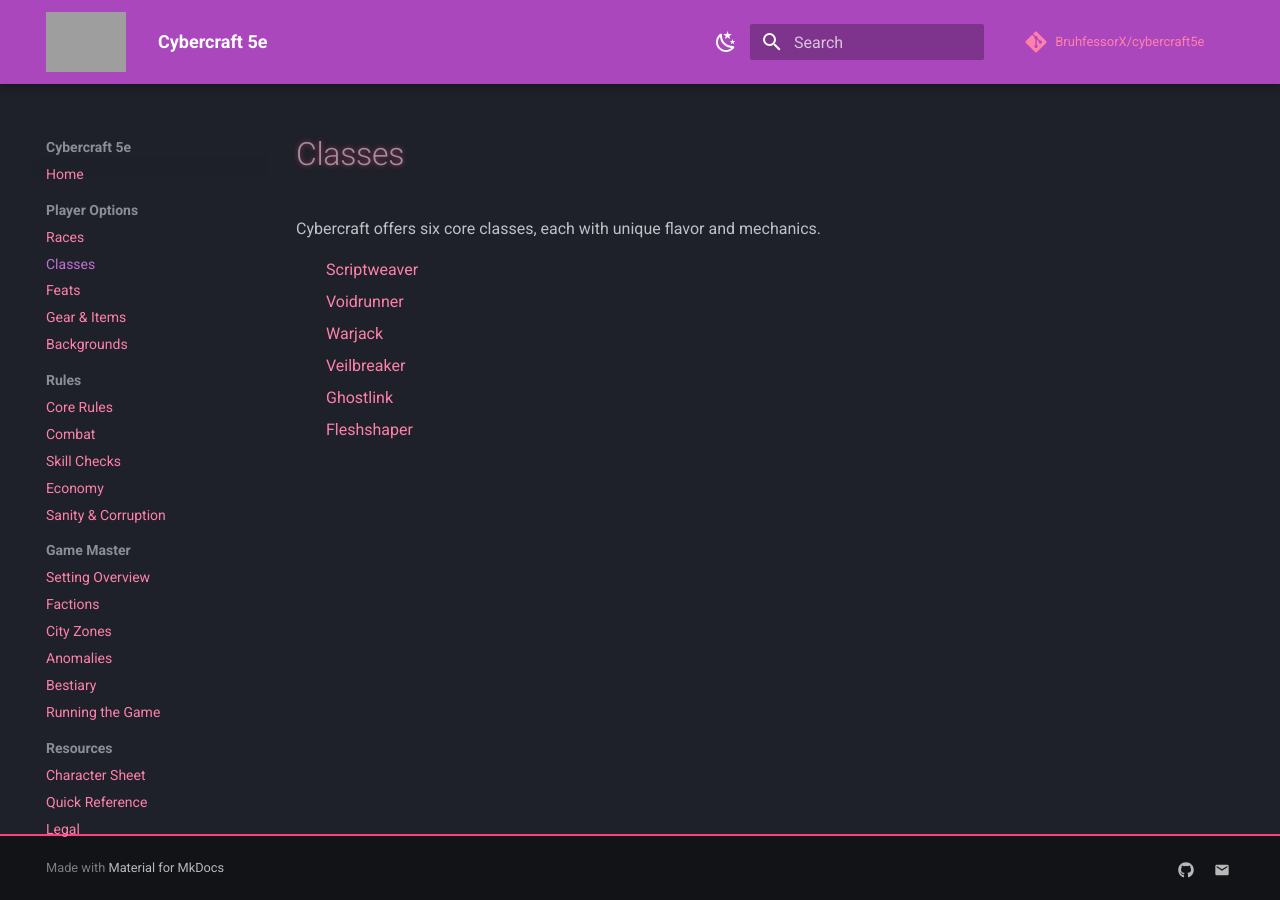
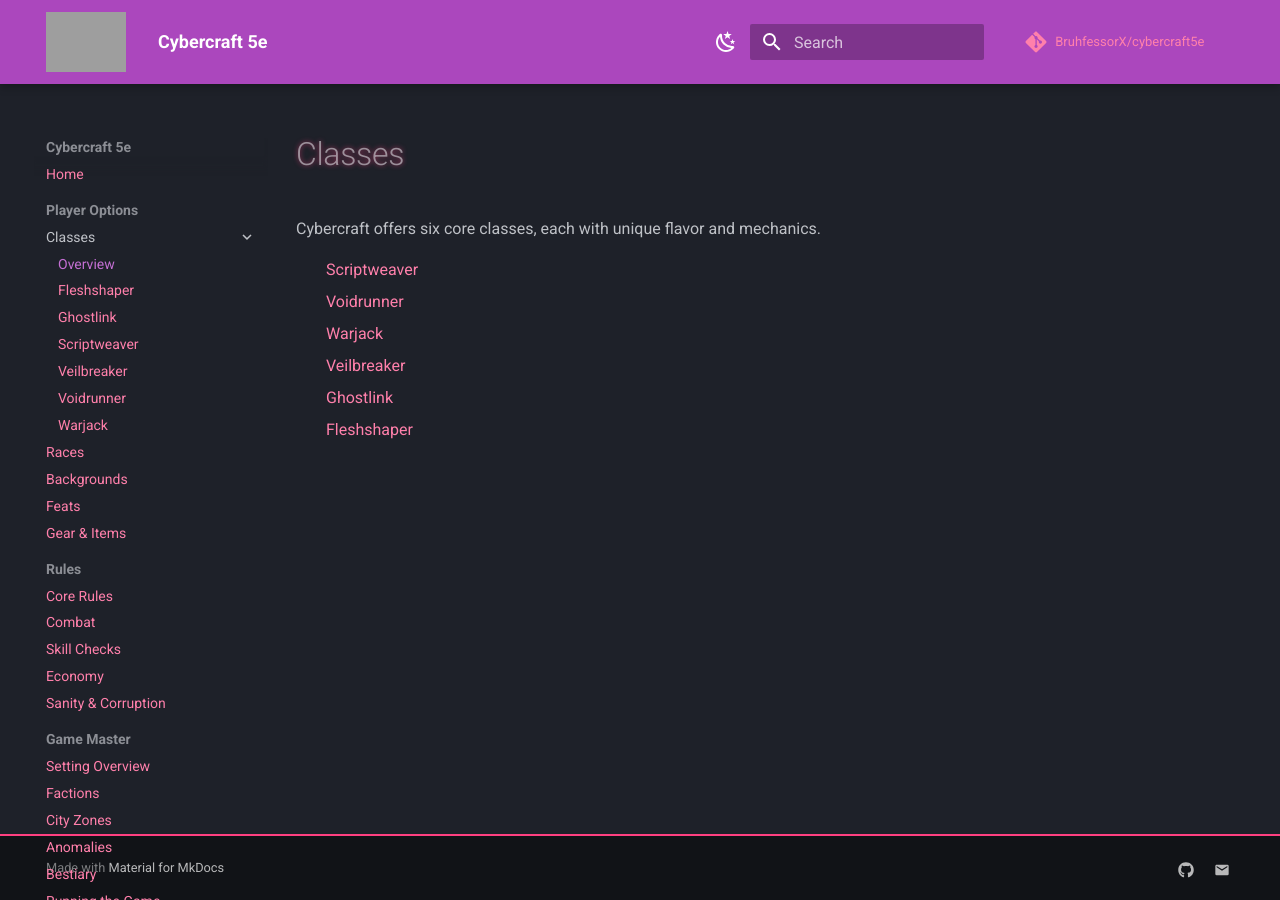
Before and after one commit to BruhfessorX/cybercraft5e, an MkDocs documentation site: the page built from docs/player-options/classes.md, in a window 1280 px wide. Built offline with MkDocs 1.6.1 and Material for MkDocs 9.7.7, drawn with Linux system fonts in a browser that asks for light colours; comment, search, counter and statistics services are not loaded; some of the changed lines change nothing that is shown; grey boxes are pictures that could not be loaded.

Commit message:
Updated navigation with class list

```diff
--- a/mkdocs.yml
+++ b/mkdocs.yml
@@ -40,11 +40,18 @@ extra_css:
 nav:
   - Home: index.md
   - Player Options:
+      - Classes:
+          - Overview: player-options/classes.md
+          - Fleshshaper: player-options/classes/fleshshaper.md
+          - Ghostlink: player-options/classes/ghostlink.md
+          - Scriptweaver: player-options/classes/scriptweaver.md
+          - Veilbreaker: player-options/classes/veilbreaker.md
+          - Voidrunner: player-options/classes/voidrunner.md
+          - Warjack: player-options/classes/warjack.md
       - Races: player-options/races.md
-      - Classes: player-options/classes.md
+      - Backgrounds: player-options/backgrounds.md
       - Feats: player-options/feats.md
       - Gear & Items: player-options/gear-items.md
-      - Backgrounds: player-options/backgrounds.md
   - Rules:
       - Core Rules: rules/core-rules.md
       - Combat: rules/combat.md
@@ -59,9 +66,10 @@ nav:
       - Bestiary: game-master/bestiary.md
       - Running the Game: game-master/running.md
   - Resources:
+      - Quick Reference: resources/quick-reference.md
       - Character Sheet: resources/character-sheet.md
-      - Quick Reference: resources/quick-reference.md
       - Legal: resources/legal.md
+
 
 
 markdown_extensions:
@@ -87,7 +95,7 @@ extra:
       link: https://github.com/BruhfessorX/cybercraft5e
       name: GitHub
     - icon: material/email
-      link: mailto:your-email@example.com
+      link: captainhornigold77@gmail.com
       name: Email
   copyright: >
     © 2025 Cybercraft 5e. All content is licensed under the
```
